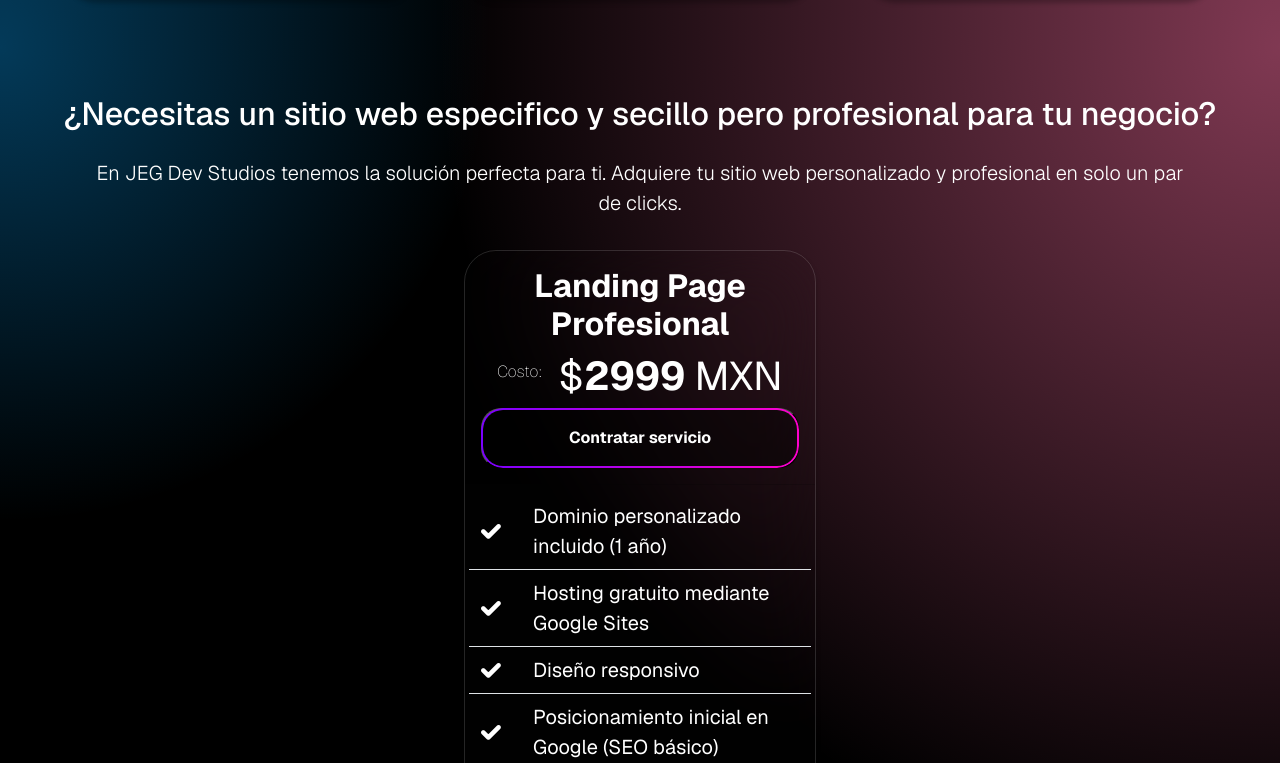
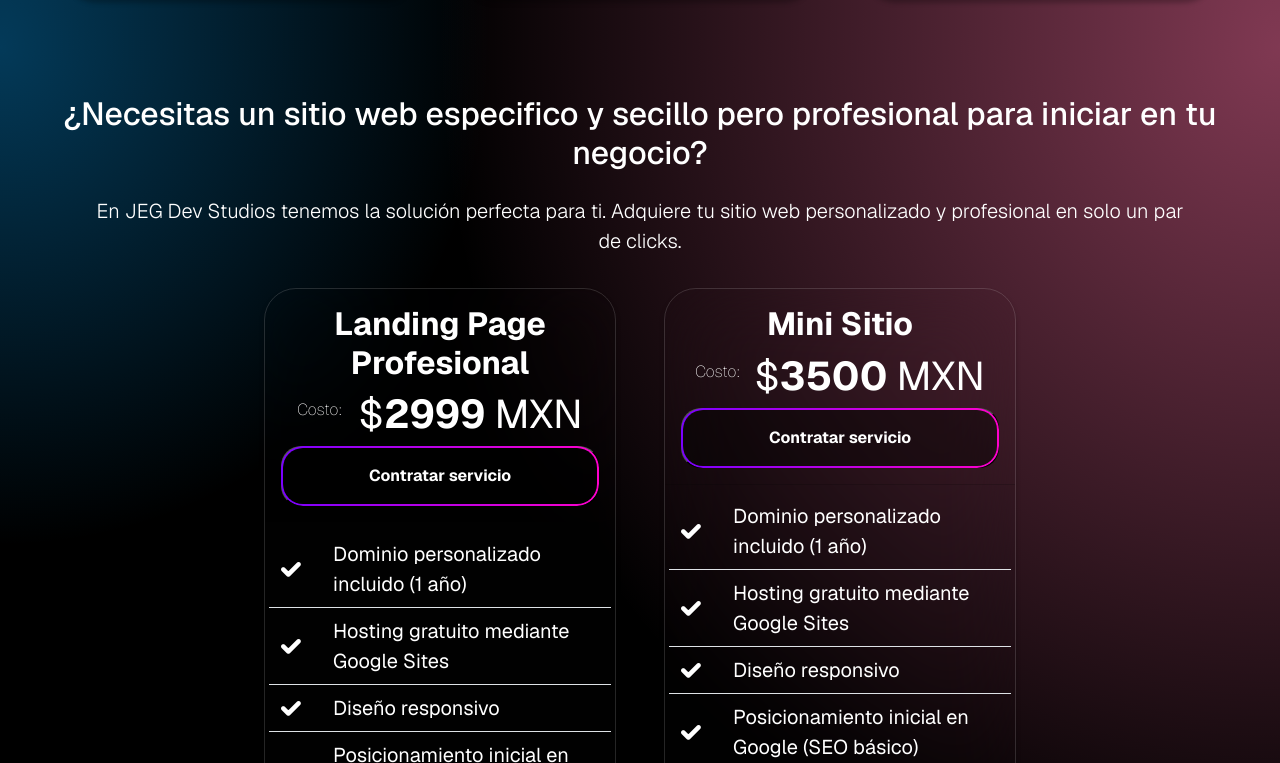
Before and after one commit to JhonnDevJs/jeg-dev-studios-site, a Next.js app: page /servicios/desarrollo/web in a window 1280 px wide. Shown: the part 1937-2700 px from the top of the page. Built offline with nearby package versions, Linux system fonts and the light colour scheme.

Commit message:
feat: add new product

```diff
--- a/src/app/servicios/desarrollo/web/DevWebClient.jsx
+++ b/src/app/servicios/desarrollo/web/DevWebClient.jsx
@@ -42,6 +42,24 @@ export default function DevWebClient() {
 				imageSrc: imgWebProduct3.src,
 				description:
 					"1 año de Hosting y dominio (con dondominio). Certificado SSL. Email corporativo. Diseño responsivo (optimizado para móviles). Cambios en el diseño: 8 (a nivel de sección). Hasta 10 landing pages/layouts. 4 Secciones dentro del layout/landing page. Integración completa de redes sociales (Facebook, Instagram, X (Twitter), WhatsApp). Implementación básica de SEO. 2 días Mantenimiento gratuitos 1 cada 6 meses. Stack tecnológico: Frontend: HTML, Bootstrap CSS, JAVASCRIPT Backend: PHP (Laravel) ó Node js. Tiempo de entrega: 15 a 30 días hábiles.",
+			},
+			{
+				id: "landing-page-profesional",
+				name: "Landing Page Profesional",
+				price: 2999,
+				currency: "MXN",
+				imageSrc: imgWebProduct1.src,
+				description:
+					"Dominio personalizado incluido (1 año), Hosting gratuito mediante Google Sites, Diseño responsivo, Posicionamiento inicial en Google (SEO básico), Diseño adaptado a la marca del cliente, Hasta 5 secciones para tu página (landing)",
+			},
+			{
+				id: "mini-sitio",
+				name: "Mini Sitio",
+				price: 3500,
+				currency: "MXN",
+				imageSrc: imgWebProduct1.src,
+				description:
+					"Dominio personalizado incluido (1 año), Hosting gratuito mediante Google Sites, Diseño responsivo, Posicionamiento inicial en Google (SEO básico), Diseño adaptado a la marca del cliente, Hasta 5 paginas (landings), 5 secciones por página (landing)",
 			},
 		],
 		[]
@@ -167,7 +185,7 @@ export default function DevWebClient() {
 			</section>
 			<section className="d-flex flex-column justify-content-center align-items-center text-center text-white w-100 p-xl-5 p-3 gap-3 gradient-effect-y">
 				<h2>
-					¿Necesitas un sitio web especifico y secillo pero profesional para tu
+					¿Necesitas un sitio web especifico y secillo pero profesional para iniciar en tu
 					negocio?
 				</h2>
 				<p className="lead w-100 px-3 px-md-5">
@@ -191,6 +209,24 @@ export default function DevWebClient() {
 							"Escoge 5 secciones para tu página",
 						]}
 						onAdd={() => handleWhatsAppRedirect("Landing Page Profesional")}
+					/>
+					<CardProduct
+						idProduct="mini-sitio"
+						dataPrice={3500}
+						title="Mini Sitio"
+						price="3500"
+						moneda="MXN"
+						imageUrl={imgWebProduct1.src}
+						items={[
+							"Dominio personalizado incluido (1 año)",
+							"Hosting gratuito mediante Google Sites",
+							"Diseño responsivo",
+							"Posicionamiento inicial en Google (SEO básico)",
+							"Diseño adaptado a la marca del cliente",
+							"Hasta 5 paginas (landings)",
+							"5 secciones por página (landing)",
+						]}
+						onAdd={() => handleWhatsAppRedirect("Mini Sitio")}
 					/>
 				</ul>
 			</section>
```
